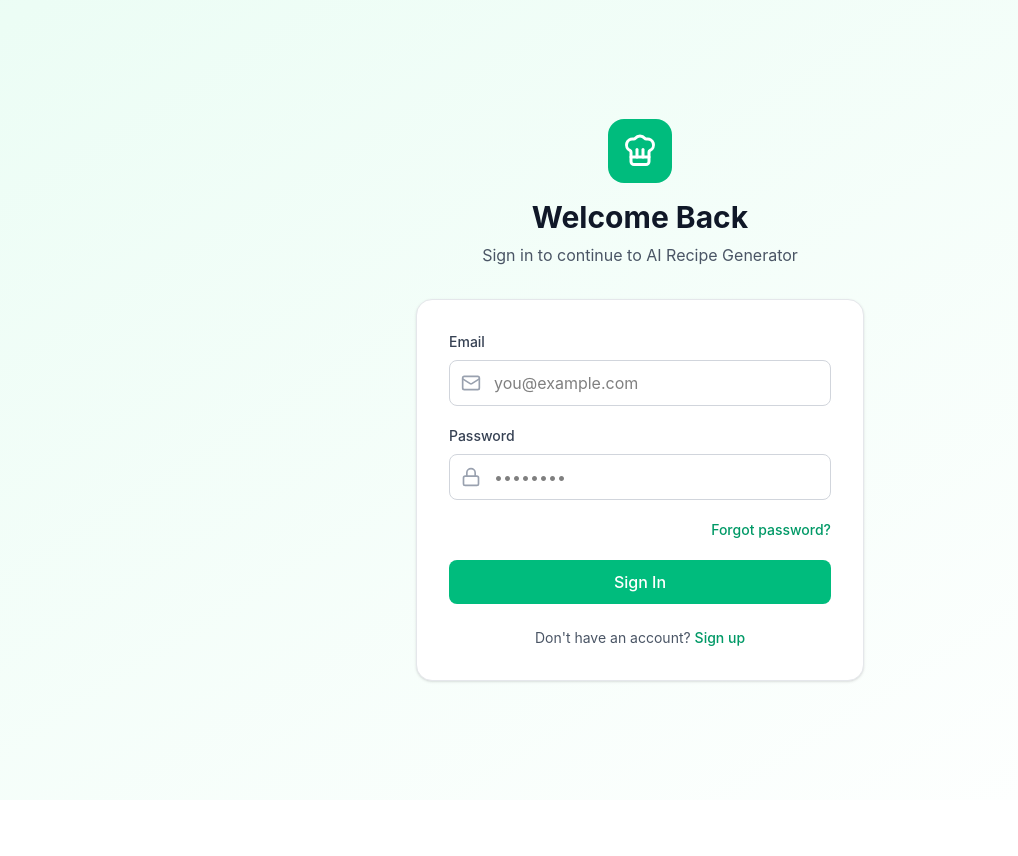
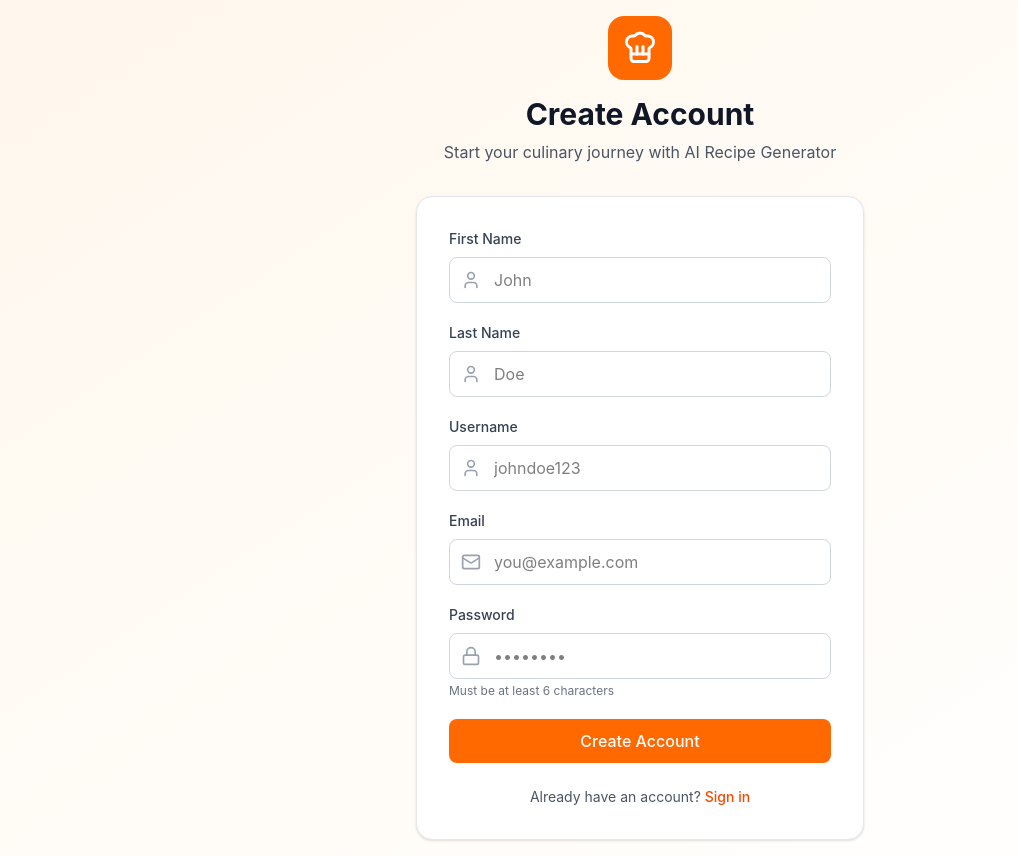
Before and after one commit to ayusshh66/Ai-SaaS-Project, a React app in the folder frontend/: page /signup in a window 1280 px wide. Shown: the whole page, without its empty margins (0-1018 px from the left). Before the commit the page ends 800 px from the top, so only its background shows below. Built offline with nearby package versions, Linux system fonts and the light colour scheme; no server answers; the HTML template or start-up script is replaced by a standard one.

Commit message:
made signup page

```diff
--- a/frontend/pages/Login.jsx
+++ b/frontend/pages/Login.jsx
@@ -28,11 +28,11 @@ const Login = () => {
     };
 
     return (
-        <div className="min-h-screen bg-linear-to-br from-emerald-50 to-white flex items-center justify-center p-4">
+        <div className="min-h-screen bg-linear-to-br from-orange-50 to-white flex items-center justify-center p-4 selection:bg-amber-500">
             <div className="w-full max-w-md">
                 {/* Logo */}
                 <div className="text-center mb-8">
-                    <div className="inline-flex items-center justify-center w-16 h-16 bg-emerald-500 rounded-2xl mb-4">
+                    <div className="inline-flex items-center justify-center w-16 h-16 bg-orange-500 rounded-2xl mb-4">
                         <ChefHat className="w-9 h-9 text-white" />
                     </div>
                     <h1 className="text-3xl font-bold text-gray-900">Welcome Back</h1>
@@ -54,7 +54,7 @@ const Login = () => {
                                     type="email"
                                     value={email}
                                     onChange={(e) => setEmail(e.target.value)}
-                                    className="w-full pl-11 pr-4 py-2.5 border border-gray-300 rounded-lg focus:ring-2 focus:ring-emerald-500 focus:border-emerald-500 outline-none transition-all"
+                                    className="w-full pl-11 pr-4 py-2.5 border border-gray-300 rounded-lg focus:ring-2 focus:ring-orange-500 focus:border-orange-500 outline-none transition-all"
                                     placeholder="you@example.com"
                                     required
                                 />
@@ -73,7 +73,7 @@ const Login = () => {
                                     type="password"
                                     value={password}
                                     onChange={(e) => setPassword(e.target.value)}
-                                    className="w-full pl-11 pr-4 py-2.5 border border-gray-300 rounded-lg focus:ring-2 focus:ring-emerald-500 focus:border-emerald-500 outline-none transition-all"
+                                    className="w-full pl-11 pr-4 py-2.5 border border-gray-300 rounded-lg focus:ring-2 focus:ring-orange-500 focus:border-orange-500 outline-none transition-all"
                                     placeholder="••••••••"
                                     required
                                 />
@@ -82,7 +82,7 @@ const Login = () => {
 
                         {/* Forgot Password */}
                         <div className="flex items-center justify-end">
-                            <Link to="/reset-password" className="text-sm text-emerald-600 hover:text-emerald-700 font-medium">
+                            <Link to="/reset-password" className="text-sm text-orange-600 hover:text-orange-700 font-medium">
                                 Forgot password?
                             </Link>
                         </div>
@@ -91,7 +91,7 @@ const Login = () => {
                         <button
                             type="submit"
                             disabled={loading}
-                            className="w-full bg-emerald-500 hover:bg-emerald-600 text-white font-medium py-2.5 rounded-lg transition-colors disabled:opacity-50 disabled:cursor-not-allowed"
+                            className="w-full bg-orange-500 hover:bg-orange-600 text-white font-medium py-2.5 rounded-lg transition-colors disabled:opacity-50 disabled:cursor-not-allowed"
                         >
                             {loading ? 'Signing in...' : 'Sign In'}
                         </button>
@@ -100,7 +100,7 @@ const Login = () => {
                     {/* Sign Up Link */}
                     <p className="text-center text-sm text-gray-600 mt-6">
                         Don't have an account?{' '}
-                        <Link to="/signup" className="text-emerald-600 hover:text-emerald-700 font-medium">
+                        <Link to="/signup" className="text-orange-600 hover:text-orange-700 font-medium">
                             Sign up
                         </Link>
                     </p>
--- /dev/null
+++ b/frontend/pages/SignUp.jsx
@@ -0,0 +1,168 @@
+import { useState } from 'react';
+import { Link, useNavigate } from 'react-router-dom';
+import { useAuth } from '../context/AuthContext';
+import toast from 'react-hot-toast';
+import { ChefHat, Mail, Lock, User } from 'lucide-react';
+
+const SignUp = () => {
+    const [firstName, setfirstName] = useState('');
+    const [lastName, setlastName] = useState('');
+    const [userName, setuserName] = useState('');
+    const [email, setEmail] = useState('');
+    const [password, setPassword] = useState('');
+    const [loading, setLoading] = useState(false);
+    const { register } = useAuth();
+    const navigate = useNavigate();
+
+    const handleSubmit = async (e) => {
+        e.preventDefault();
+        setLoading(true);
+
+        const result = await register(firstName, lastName, userName, password, email);
+
+        if (result.success) {
+            toast.success('Account created successfully!');
+            navigate('/dashboard');
+        } else {
+            toast.error(result.message);
+        }
+
+        setLoading(false);
+    };
+
+    return (
+        <div className="min-h-screen bg-linear-to-br from-orange-50 to-white flex items-center justify-center p-4">
+            <div className="w-full max-w-md">
+                {/* Logo */}
+                <div className="text-center mb-8">
+                    <div className="inline-flex items-center justify-center w-16 h-16 bg-orange-500 rounded-2xl mb-4">
+                        <ChefHat className="w-9 h-9 text-white" />
+                    </div>
+                    <h1 className="text-3xl font-bold text-gray-900">Create Account</h1>
+                    <p className="text-gray-600 mt-2">Start your culinary journey with AI Recipe Generator</p>
+                </div>
+
+                {/* Sign Up Form */}
+                <div className="bg-white rounded-2xl shadow-sm border border-gray-200 p-8">
+                    <form onSubmit={handleSubmit} className="space-y-5">
+                        {/* First Name */}
+                        <div>
+                            <label htmlFor="firstname" className="block text-sm font-medium text-gray-700 mb-2">
+                                First Name
+                            </label>
+                            <div className="relative">
+                                <User className="absolute left-3 top-1/2 -translate-y-1/2 w-5 h-5 text-gray-400" />
+                                <input
+                                    id="firstname"
+                                    type="text"
+                                    value={firstName}
+                                    onChange={(e) => setfirstName(e.target.value)}
+                                    className="w-full pl-11 pr-4 py-2.5 border border-gray-300 rounded-lg focus:ring-2 focus:ring-orange-500 focus:border-orange-500 outline-none transition-all"
+                                    placeholder="John"
+                                    required
+                                />
+                            </div>
+                        </div>
+
+                        {/* Last Name */}
+                        <div>
+                            <label htmlFor="lastname" className="block text-sm font-medium text-gray-700 mb-2">
+                                Last Name
+                            </label>
+                            <div className="relative">
+                                <User className="absolute left-3 top-1/2 -translate-y-1/2 w-5 h-5 text-gray-400" />
+                                <input
+                                    id="lastname"
+                                    type="text"
+                                    value={lastName}
+                                    onChange={(e) => setlastName(e.target.value)}
+                                    className="w-full pl-11 pr-4 py-2.5 border border-gray-300 rounded-lg focus:ring-2 focus:ring-orange-500 focus:border-orange-500 outline-none transition-all"
+                                    placeholder="Doe"
+                                    required
+                                />
+                            </div>
+                        </div>
+
+                        {/* Username */}
+                        <div>
+                            <label htmlFor="username" className="block text-sm font-medium text-gray-700 mb-2">
+                                Username
+                            </label>
+                            <div className="relative">
+                                <User className="absolute left-3 top-1/2 -translate-y-1/2 w-5 h-5 text-gray-400" />
+                                <input
+                                    id="username"
+                                    type="text"
+                                    value={userName}
+                                    onChange={(e) => setuserName(e.target.value)}
+                                    className="w-full pl-11 pr-4 py-2.5 border border-gray-300 rounded-lg focus:ring-2 focus:ring-orange-500 focus:border-orange-500 outline-none transition-all"
+                                    placeholder="johndoe123"
+                                    required
+                                />
+                            </div>
+                        </div>
+
+                        {/* Email */}
+                        <div>
+                            <label htmlFor="email" className="block text-sm font-medium text-gray-700 mb-2">
+                                Email
+                            </label>
+                            <div className="relative">
+                                <Mail className="absolute left-3 top-1/2 -translate-y-1/2 w-5 h-5 text-gray-400" />
+                                <input
+                                    id="email"
+                                    type="email"
+                                    value={email}
+                                    onChange={(e) => setEmail(e.target.value)}
+                                    className="w-full pl-11 pr-4 py-2.5 border border-gray-300 rounded-lg focus:ring-2 focus:ring-orange-500 focus:border-orange-500 outline-none transition-all"
+                                    placeholder="you@example.com"
+                                    required
+                                />
+                            </div>
+                        </div>
+
+                        {/* Password */}
+                        <div>
+                            <label htmlFor="password" className="block text-sm font-medium text-gray-700 mb-2">
+                                Password
+                            </label>
+                            <div className="relative">
+                                <Lock className="absolute left-3 top-1/2 -translate-y-1/2 w-5 h-5 text-gray-400" />
+                                <input
+                                    id="password"
+                                    type="password"
+                                    value={password}
+                                    onChange={(e) => setPassword(e.target.value)}
+                                    className="w-full pl-11 pr-4 py-2.5 border border-gray-300 rounded-lg focus:ring-2 focus:ring-orange-500 focus:border-orange-500 outline-none transition-all"
+                                    placeholder="••••••••"
+                                    required
+                                    minLength={6}
+                                />
+                            </div>
+                            <p className="text-xs text-gray-500 mt-1">Must be at least 6 characters</p>
+                        </div>
+
+                        {/* Submit Button */}
+                        <button
+                            type="submit"
+                            disabled={loading}
+                            className="w-full bg-orange-500 hover:bg-orange-600 text-white font-medium py-2.5 rounded-lg transition-colors disabled:opacity-50 disabled:cursor-not-allowed"
+                        >
+                            {loading ? 'Creating account...' : 'Create Account'}
+                        </button>
+                    </form>
+
+                    {/* Login Link */}
+                    <p className="text-center text-sm text-gray-600 mt-6">
+                        Already have an account?{' '}
+                        <Link to="/login" className="text-orange-600 hover:text-orange-700 font-medium">
+                            Sign in
+                        </Link>
+                    </p>
+                </div>
+            </div>
+        </div>
+    );
+};
+
+export default SignUp;
--- a/frontend/src/App.jsx
+++ b/frontend/src/App.jsx
@@ -1,14 +1,18 @@
 import React from 'react'
 import Login from '../pages/Login'
 import { AuthProvider } from '../context/AuthContext'
-import { BrowserRouter } from 'react-router-dom'
+import { BrowserRouter, Routes, Route } from 'react-router-dom'
+import SignUp from '../pages/SignUp'
 
 function App() {
   return (
     <>
     <AuthProvider>
       <BrowserRouter>
-    <Login/>
+        <Routes>
+          <Route path='/login' element={<Login/>}/>
+          <Route path='/signup' element={<SignUp/>}/>
+        </Routes>
     </BrowserRouter>
     </AuthProvider>
     </>
```
